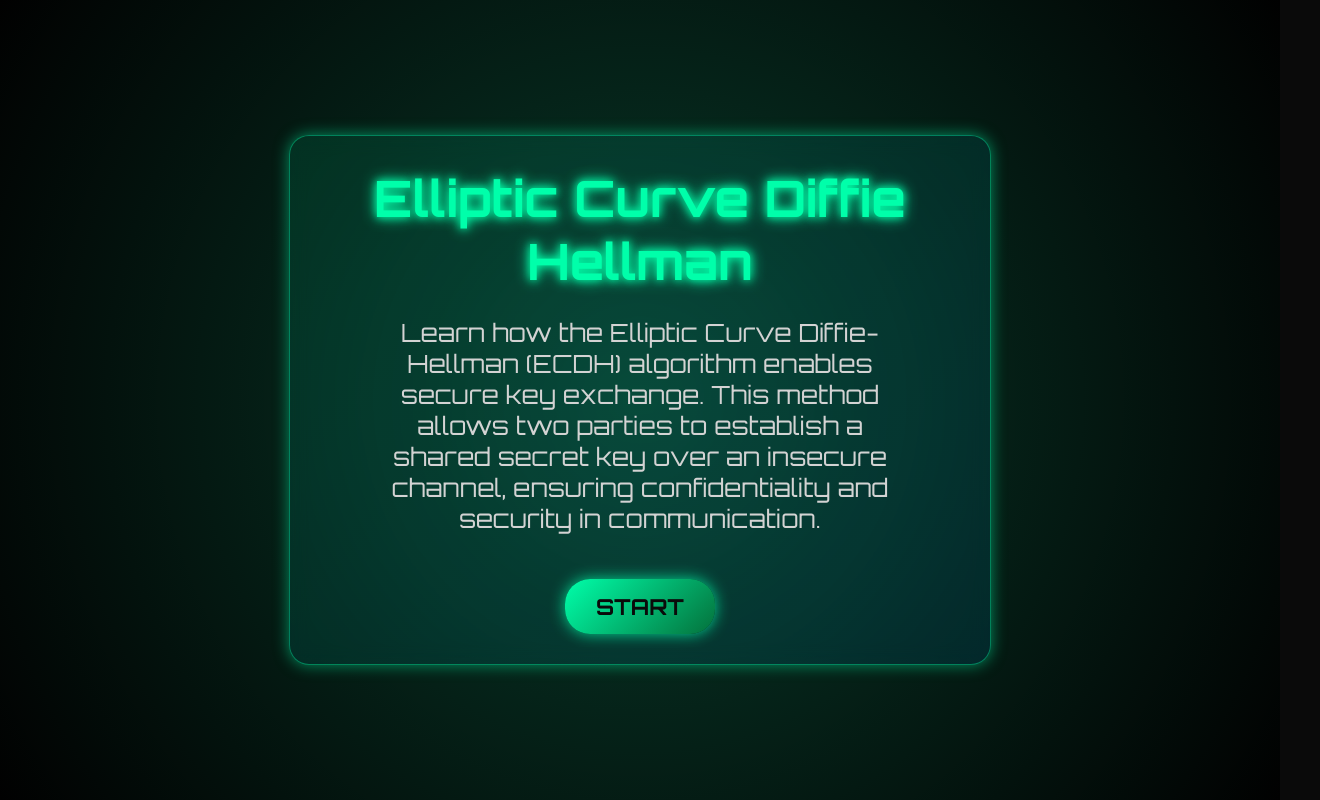
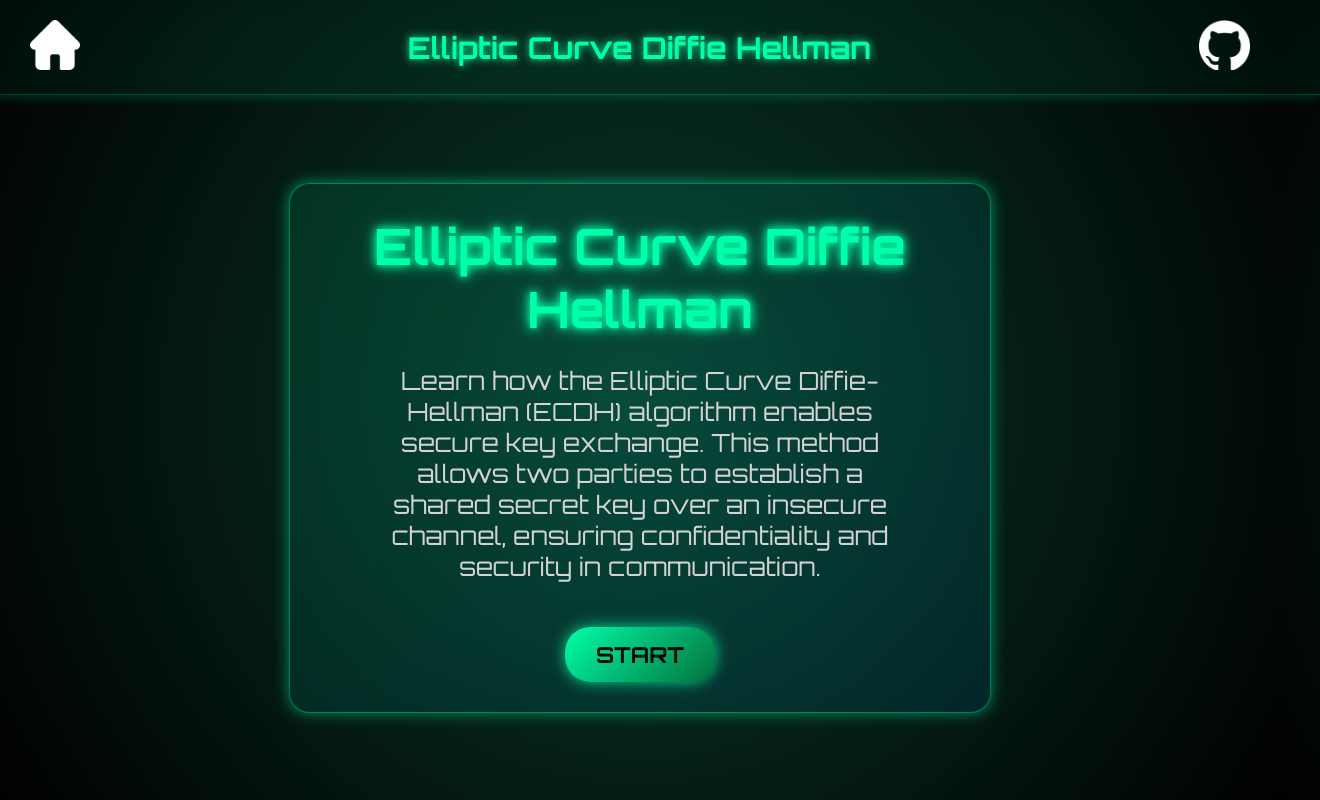
Before and after one commit to MaarcooC/ECDH, a plain HTML site: page index.html in a window 1280 px wide. Shown: the whole page, 1320 px wide, since content can reach past the window. Drawn offline with Linux system fonts and the light colour scheme.

Commit message:
fixed overflow, added header and shared key generator function

```diff
--- a/index.html
+++ b/index.html
@@ -1,12 +1,21 @@
 <!DOCTYPE html>
 <html>
     <head>
-        <title>Diffie Hellman - Generate keys</title>
+        <title>Diffie Hellman - Home</title>
         <meta charset="UTF-8">
         <link rel="stylesheet" href="styles/base.css">
         <link rel="stylesheet" href="styles/index.css">
     </head>
     <body>
+        <div class="header">
+            <div class="home-cont">
+                <a href="index.html"><img src="icons/home.png" alt="home"></a>
+            </div>
+            <h1>Elliptic Curve Diffie Hellman</h1>
+            <div class="git-cont">
+                <a href="https://github.com/MaarcooC/ECDH" target="_blank"><img src="icons/github-mark-white.png" alt="github"></a>
+            </div>
+        </div>
         <div class="main">
             <div class="cont">
                 <div class="title">Elliptic Curve Diffie Hellman</div>
--- a/package.json
+++ /dev/null
@@ -1,5 +0,0 @@
-{
-  "dependencies": {
-    "elliptic": "^6.6.1"
-  }
-}
--- a/styles/base.css
+++ b/styles/base.css
@@ -9,7 +9,41 @@ body {
     display: flex;
     flex-direction: column;
     justify-content: center;
+    overflow-y: auto;
+    overflow-x: hidden;
     align-items: center;
-    overflow: hidden;
     background-image: radial-gradient(circle at center, rgba(0, 255, 170, 0.2), rgba(0, 0, 0, 0.9));
 }
+
+.header {
+    width: 100%;
+    background: rgba(0, 255, 170, 0.05);
+    border-bottom: 1px solid rgba(0, 255, 170, 0.2);
+    backdrop-filter: blur(8px);
+    padding: 20px 40px;
+    display: flex;
+    justify-content: space-between;
+    align-items: center;
+    font-family: 'Orbitron', sans-serif;
+    position: sticky;
+    top: 0;
+    z-index: 1000;
+    box-shadow: 0 2px 10px rgba(0, 255, 170, 0.2);
+}
+
+.header h1 {
+    color: #00ffaa;
+    font-size: 30px;
+    text-shadow: 0 0 8px #00ffaa;
+    margin: 0;
+}
+
+.home-cont img {
+    height: 50px;
+    padding-left: 30px;
+}
+
+.git-cont img {
+    height: 50px;
+    padding-right: 30px;
+}
```
Also changed, not shown: ecdh.js (+72 -7 lines), genkeys.html (+13 -4 lines), styles/genkeys.css (+13 -5 lines), icons/github-mark-white.png (added), icons/home.png (added), 1 other file.
